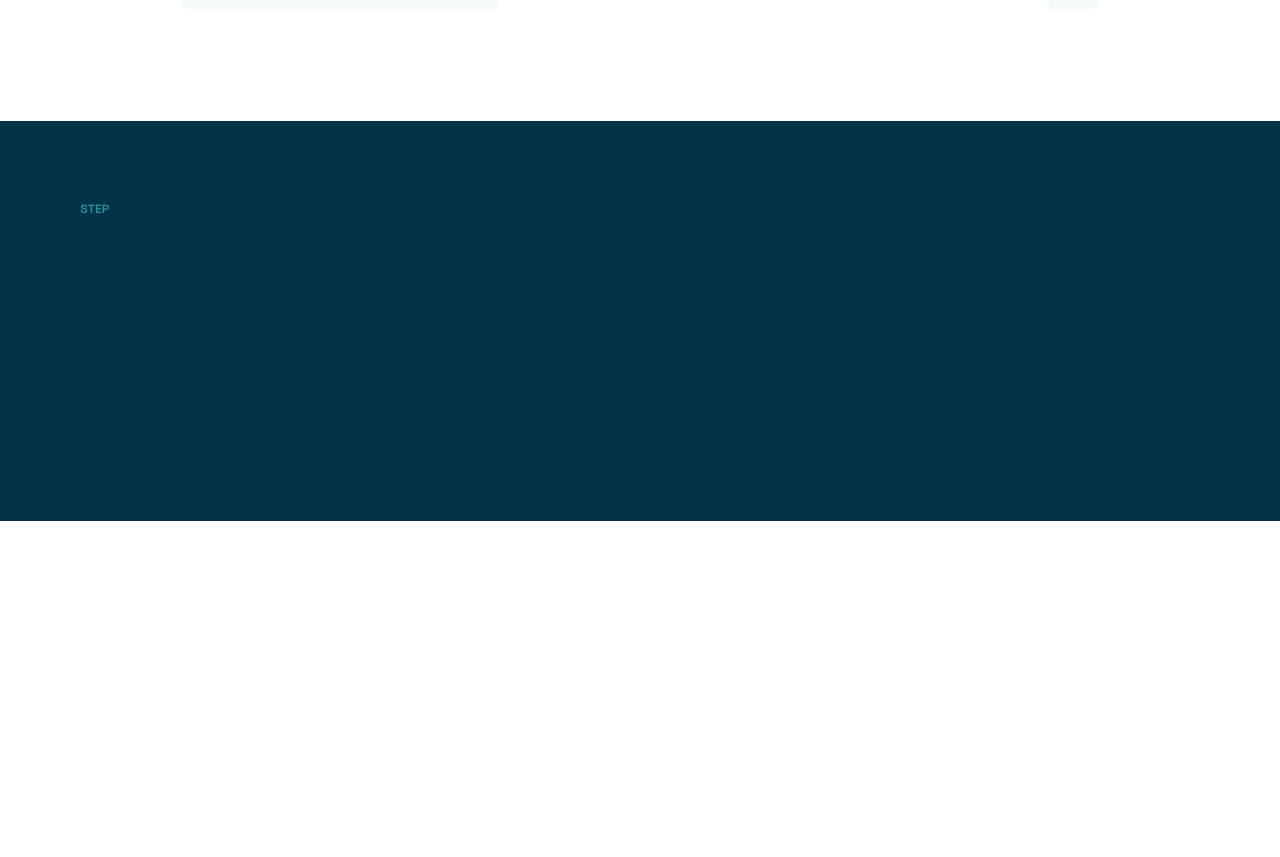
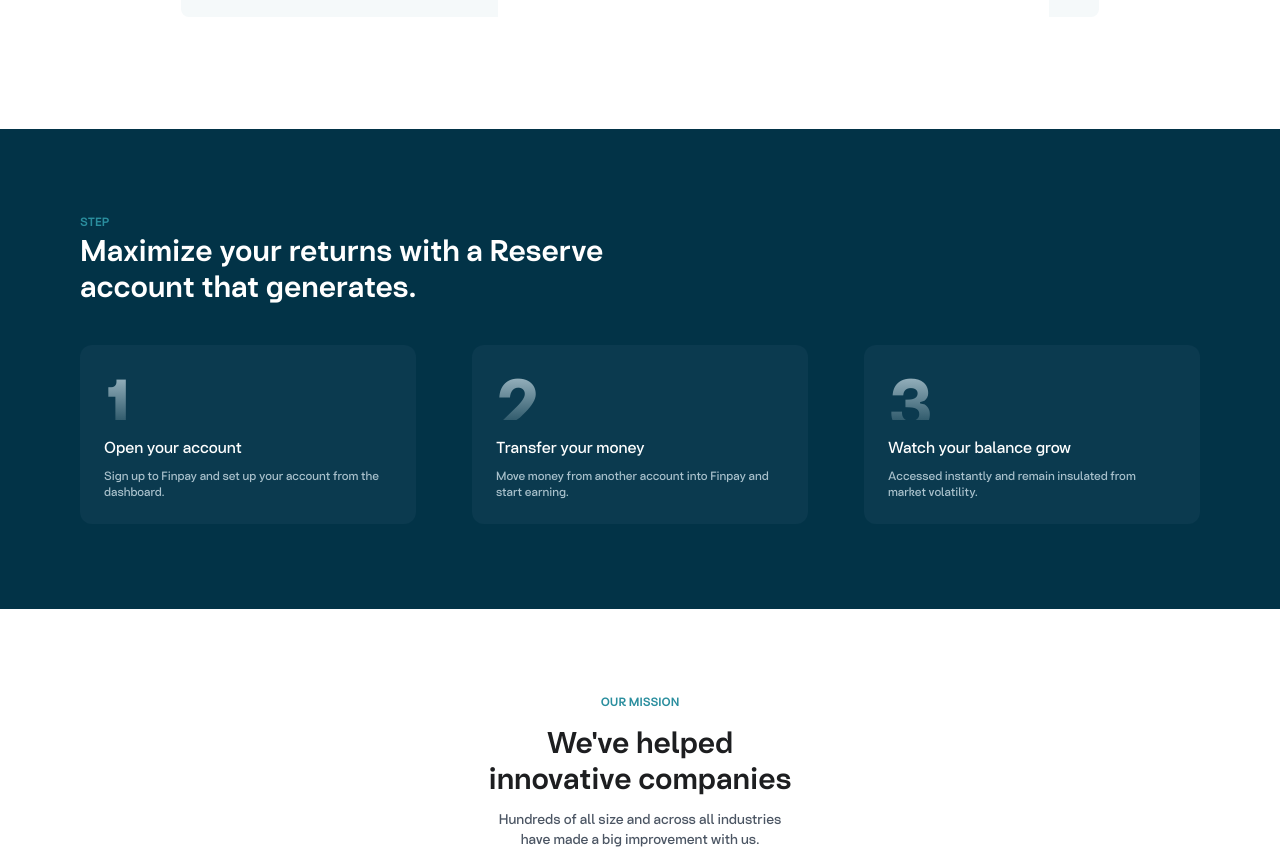
Before and after one commit to BrightEluno/Finpay, a Next.js app: page / in a window 1280 px wide. Shown: the part 1940-2797 px from the top of the page. Before the commit the page ends 2461 px from the top, so only its background shows below. Built offline with nearby package versions, Linux system fonts and the light colour scheme.

Commit message:
Resolved merge conflicts

```diff
--- a/src/app/page.tsx
+++ b/src/app/page.tsx
@@ -4,18 +4,20 @@ import Image from "next/image";
 import { Input } from "@/components/ui/input";
 import { ArrowDownToDot, ArrowUpRight, Nfc } from "lucide-react";
 import Future from "@/components/future/Future";
-import About from "./about/page";
-import StepPage from "./step/page";
+import About from "../components/about/page";
+import StepPage from "../components/step/page";
+import Mission from "@/components/mission/Mission";
+import Footer from "@/components/footer/Footer";
 
 export default function Home() {
   return (
-    <div className="h-[200vh]">
-      <div className="bg-finpayPowderBlue h-[100vh]">
+    <div className="h-full">
+      <div className="bg-finpayLightGrayishBlue h-[100vh]">
         {/* Navbar */}
         <div className="flex justify-between items-center px-6 md:px-10 py-3">
           {/* <div className="flex  gap-10"> */}
           <h1 className="font-bold text-xl text-finpayDarkTeal">Finpay</h1>
-          <ul className="flex space-x-4  text-base ml-[-450px]  font-semibold">
+          <ul className="md:flex space-x-4  text-base ml-[-450px]  font-semibold hidden">
             <li>
               <a href="/product">Product</a>
             </li>
@@ -104,6 +106,8 @@ export default function Home() {
       <Future />
       <About />
       <StepPage />
+      <Mission />
+      <Footer />
       </div>
 
     </div>
--- a/src/app/step/page.tsx
+++ /dev/null
@@ -1,9 +0,0 @@
-const StepPage = () => {
-  return (
-    <div className='w-full h-[50vh] bg-finpayDarkTeal p-[5rem] uppercase text-finpayBlue text-xs font-semibold '>
-        <h1>Step</h1>
-    </div>
-  )
-}
-
-export default StepPage
--- a/src/app/about/page.tsx
+++ b/src/components/about/page.tsx
@@ -1,5 +1,5 @@
 import { Chart } from "@/components/chart/Chart";
-import { Landmark, MoveLeft } from "lucide-react";
+import { Landmark } from "lucide-react";
 import Image from "next/image";
 // import Chart from "@/components/chart/Chart";
 
@@ -8,9 +8,9 @@ const About = () => {
     <div className="p-10 md:p-20">
 
       <div className="   flex flex-col items-center text-center">
-        <h1 className="text-finpayBlue text-xs font-semibold uppercase">
+        <span className="text-finpayBlue text-xs font-semibold uppercase">
           Why Us
-        </h1>
+        </span>
         <h2 className="text-3xl font-semibold text-finpayDarkCharcoal mt-2">
           Why They Prefer Finpay
         </h2>
--- /dev/null
+++ b/src/components/footer/Footer.tsx
@@ -0,0 +1,61 @@
+import { ArrowUpRight } from "lucide-react";
+import { Button } from "../ui/button";
+
+const Footer = () => {
+  return (
+    <div className="mt-20">
+      <div className=" relative w-[79%] h-[250px]  bg-finpayDeepTeal rounded-2xl mx-auto p-5 md:p-14 md:px-20" >
+        <div className="flex gap-32">
+          <div>
+            <span className="uppercase text-finpayBlue text-xs font-semibold">
+              try it now
+            </span>
+
+            <h1 className="text-3xl font-semibold text-white">
+              Ready to level up your payment process?{" "}
+            </h1>
+
+            <p className="text-sm mt-3 text-[#A9C1CC] font-medium">
+              Supports small business with simple invoicing, powerful
+              integration, and cash flow management tools{" "}
+            </p>
+          </div>
+          <div className="flex space-x-4 mt-10">
+            <Button className="w-[130px] h-12 rounded-xl bg-finpayBlue ">
+              Get Started Now
+            </Button>
+            <Button className="  w-[130px] rounded-xl h-12  border-2 border-finpayDarkTeal bg-transparent text-white">
+              Learn More <ArrowUpRight />
+            </Button>
+          </div>
+        </div>
+      </div>
+      <footer className="bg-finpayLightGrayishBlue w-full h-[400px] mt-[-100px] pt-[150px] ">
+        <h1></h1>
+        <div className="flex justify-between items-center p-5 text-sm ">
+          <h1 className="font-bold text-xl text-finpayDarkTeal">Finpay</h1>
+            <ul className=" ">
+                <li>
+                <a href="/product">Product</a>
+                </li>
+                <li>
+                <a href="/customers">Customers</a>
+                </li>
+                <li>
+                <a href="/pricing">Pricing</a>
+                </li>
+                <li>
+                <a href="/blog">Learn</a>
+                </li>
+            </ul>
+          <div>
+            <p>2022 FinPay. All rights reserved.</p>
+          </div>
+         </div>
+
+      </footer>
+    </div>
+  );
+};
+
+export default Footer;
--- a/src/components/future/Future.tsx
+++ b/src/components/future/Future.tsx
@@ -8,9 +8,9 @@ const Future = () => {
     <div>
       <Card className="w-[90%] max-w-[1200px] mx-auto mt-10 mb-8">
         <div className="p-10 md:p-20">
-          <h1 className="text-finpayBlue text-xs font-semibold uppercase">
+          <span className="text-finpayBlue text-xs font-semibold uppercase">
             Future payment
-          </h1>
+          </span>
 
           <div className="flex flex-col md:flex-row mt-6 gap-6">
             {/* LEFT */}
--- /dev/null
+++ b/src/components/mission/Mission.tsx
@@ -0,0 +1,83 @@
+import { ArrowUpRight } from "lucide-react";
+
+const Mission = () => {
+  return (
+    <div className="items-center text-center mt-10 md:mt-20  ">
+      <span className="uppercase text-finpayBlue text-xs font-semibold">
+        our mission
+      </span>
+      <h2 className="text-3xl font-semibold text-finpayDarkCharcoal mt-3">
+        We&apos;ve helped <br /> innovative companies
+      </h2>
+      <p className="text-sm mt-3 text-gray-600 font-medium">
+        Hundreds of all size and across all industries <br /> have made a big
+        improvement with us.
+      </p>
+
+      <div className="flex flex-wrap items-center text-center justify-center gap-[90px] mt-10">
+        <div className="flex flex-col items-center">
+          <h2 className="text-5xl font-semibold text-finpayDarkCharcoal flex items-center gap-2">
+            24%
+          </h2>
+          <span className="text-md font-medium text-finpayDarkTeal mt-3">
+            Revenue business
+          </span>
+        </div>
+        <div className="flex flex-col items-center">
+          <h2 className="text-5xl font-semibold text-finpayDarkCharcoal">
+            180K
+          </h2>
+          <span className="text-md font-medium text-finpayDarkTeal mt-3">
+            In annual revenue
+          </span>
+        </div>
+        <div className="flex flex-col items-center">
+          <h2 className="text-5xl font-semibold text-finpayDarkCharcoal">
+            10+
+          </h2>
+          <span className="text-md font-medium text-finpayDarkTeal mt-3">
+            Months of runway
+          </span>
+        </div>
+      </div>
+      <div className="mt-10 ">
+        <span className="uppercase text-finpayDarkTeal text-xs font-semibold ">
+          choose plan
+        </span>
+        <div className="flex flex-rol items-center text-start  justify-center mt-5 gap-5">
+          <div className="bg-finpayPowderBlue w-[35%] h-[200px] rounded-2xl p-10 ">
+            <div className="flex flex-col ">
+
+                <h2 className="text-3xl text-finpayDarkCharcoal font-semibold">
+                  Plus
+                </h2>
+                <div className="flex justify-between mt-20 ">
+                <span className="text-finpayDarkTeal text-xl font-medium">
+                  $2.99/month{" "}
+                </span>
+                <ArrowUpRight className="text-finpayDarkTeal w-8 " />
+              </div>
+            </div>
+          </div>
+          <div className="bg-finpayBlue w-[35%] h-[200px] rounded-2xl p-10 ">
+            <div className="flex flex-col ">
+
+                <h2 className="text-3xl text-white font-semibold">
+                  Premium
+                </h2>
+                <div className="flex justify-between mt-20 ">
+                <span className="text-white text-xl font-medium">
+                  $6.99/month
+                </span>
+                <ArrowUpRight className="text-white w-8 " />
+                <footer></footer>
+              </div>
+            </div>
+          </div>
+        </div>
+      </div>
+    </div>
+  );
+};
+
+export default Mission;
--- /dev/null
+++ b/src/components/step/page.tsx
@@ -0,0 +1,46 @@
+const StepPage = () => {
+    const steps = [
+      {
+        number: "1",
+        title: "Open your account",
+        description: "Sign up to Finpay and set up your account from the dashboard.",
+      },
+      {
+        number: "2",
+        title: "Transfer your money",
+        description: "Move money from another account into Finpay and start earning.",
+      },
+      {
+        number: "3",
+        title: "Watch your balance grow",
+        description: "Accessed instantly and remain insulated from market volatility.",
+      },
+    ];
+
+    return (
+      <div className="w-full h-[60vh] bg-finpayDarkTeal p-10 md:p-20">
+        <span className="uppercase text-finpayBlue text-xs font-semibold">Step</span>
+        <h2 className="text-white text-3xl font-semibold w-full md:w-[50%]">
+          Maximize your returns with a Reserve account that generates.
+        </h2>
+        <div className="flex flex-wrap justify-between mt-10 gap-6">
+          {steps.map((step, index) => (
+            <div
+              key={index}
+              className="flex flex-col gap-4 w-full md:w-[30%] bg-finpayDeepTeal p-6 rounded-xl"
+            >
+              <h3 className="text-7xl font-bold bg-gradient-to-b from-[#A9C1CC] to-[#013347] text-transparent bg-clip-text">
+                {step.number}
+              </h3>
+              <div className="mt-[-37px] pt-4 bg-finpayDeepTeal ">
+                <h3 className="text-white font-medium">{step.title}</h3>
+                <p className="font-medium text-xs text-[#A9C1CC] mt-2">{step.description}</p>
+              </div>
+            </div>
+          ))}
+        </div>
+      </div>
+    );
+  };
+
+  export default StepPage;
--- a/tailwind.config.ts
+++ b/tailwind.config.ts
@@ -16,6 +16,7 @@ export default {
 			finpayDarkCharcoal: '#1D1E20',
 			finpayDarkTeal: '#023347',
 			finpayLightGrayishBlue: '#F5F9FA',
+			finpayDeepTeal: '#0b3a4f',
   			background: 'hsl(var(--background))',
   			foreground: 'hsl(var(--foreground))',
   			card: {
```
